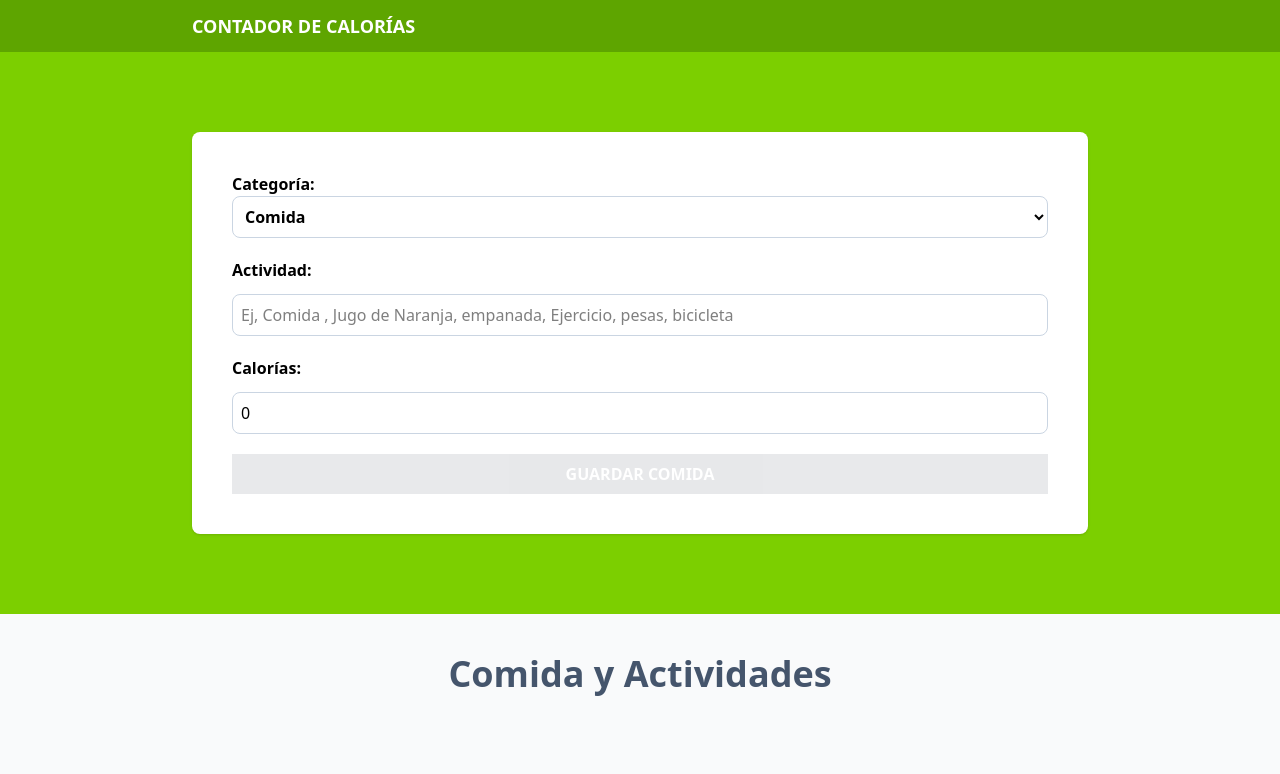
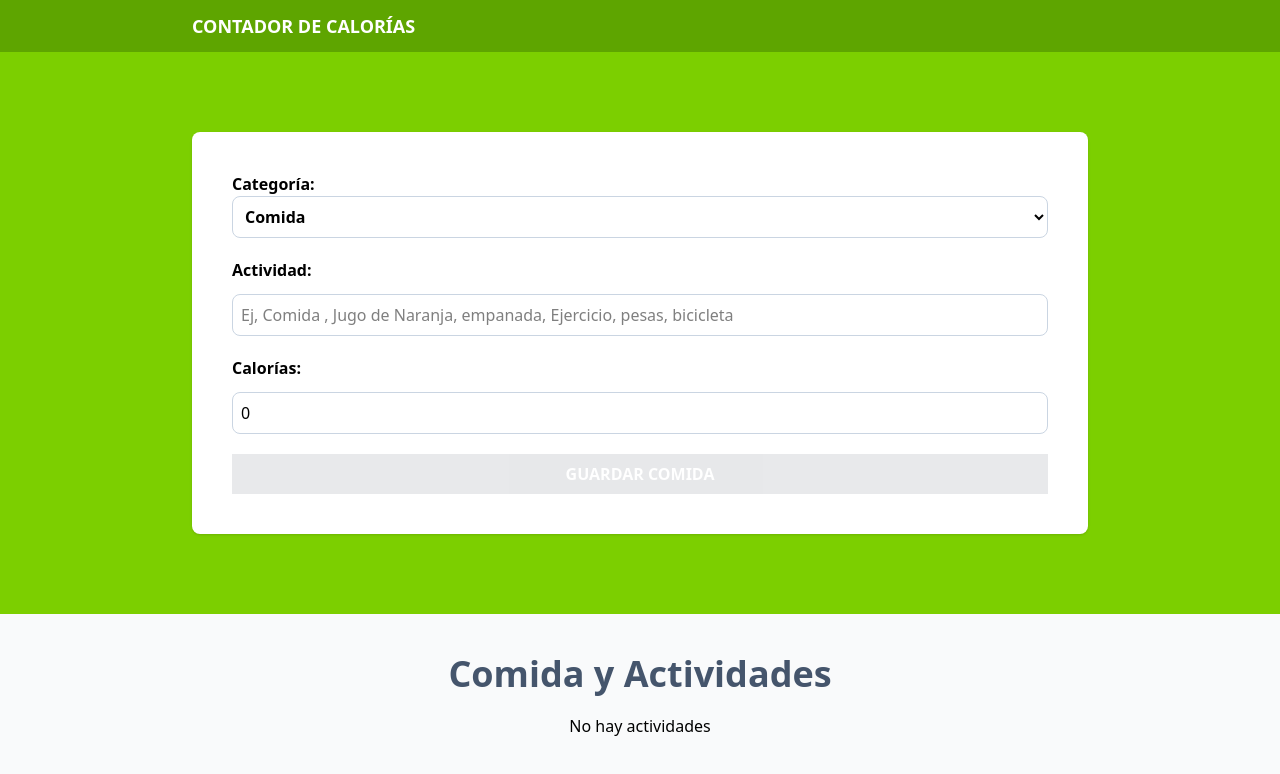
Before and after one commit to Alejandrogv2304/calculadora-calorias, a React (Vite) app: page / in a window 1280 px wide. Shown: the top 774 px of the page. Built offline with nearby package versions, Linux system fonts and the light colour scheme.

Commit message:
Eliminar función
Se implementó la funcionalidad de eliminar elementos del state

```diff
--- a/src/App.tsx
+++ b/src/App.tsx
@@ -17,13 +17,15 @@ function App() {
      <section className=" bg-lime-500 py-20 px-5">
         <div className="max-w-4xl mx-auto">
           <Form
-          dispatch ={dispatch}/>
+          dispatch ={dispatch}
+          state={state}/>
         </div>
      </section>
 
      <section className="mx-auto p-10 max-w-4xl">
        <ActivityList
-       activities={state.activities}/>
+       activities={state.activities}
+       dispatch={dispatch}/>
      </section>
     </>
   )
--- a/src/components/ActivityList.tsx
+++ b/src/components/ActivityList.tsx
@@ -1,20 +1,28 @@
 import { Activity } from "../types"
 import { categories } from "../data/categories"
-import { useMemo } from "react"
-import { PencilSquareIcon} from "@heroicons/react/24/outline"
+import { useMemo, Dispatch} from "react"
+import { PencilSquareIcon, XCircleIcon} from "@heroicons/react/24/outline"
+import { ActivityActions } from "../reducers/activity-reducer"
 
 type ActivityListProps ={
-    activities: Activity[]
+    activities: Activity[],
+    dispatch : Dispatch<ActivityActions>
 }
 
-export default function ActivityList({activities}: ActivityListProps) {
+export default function ActivityList({activities, dispatch}: ActivityListProps) {
     const categoryName = useMemo(()=>
         (category: Activity['category']) => categories.map(cat => cat.id === category ? cat.name : '')
         ,[categories])
+
+    const isEmptyActivities = useMemo ( ()=> activities.length === 0,[activities])
   return (
     <>
     <h2 className='text-4xl font-bold text-slate-600 text-center'>Comida y Actividades</h2>
-    {activities.map(activity =>(
+
+    { isEmptyActivities ?
+    <p className="text-center my-5"> No hay actividades </p> :
+
+    activities.map(activity =>(
        <div key={activity.id} className="px-5 py-10 bg-white mt-5 flex justify-between">
 
            <div className="space-y-2 relative">
@@ -34,9 +42,16 @@ export default function ActivityList({activities}: ActivityListProps) {
             </p>
            </div>
            <div className="flex gap-5 items-center">
-            <button>
+            <button
+             onClick={()=> dispatch({type: "set-activeId", payload: {id:activity.id}})}>
                 <PencilSquareIcon
                 className="h-8 w-8 text-gray-800"
+                />
+            </button>
+            <button
+             onClick={()=> dispatch({type: "delete-activity", payload: {id:activity.id}})}>
+                <XCircleIcon
+                className="h-8 w-8 text-red-500"
                 />
             </button>
            </div>
--- a/src/components/Form.tsx
+++ b/src/components/Form.tsx
@@ -1,11 +1,12 @@
 import { categories } from "../data/categories"
-import { useState, ChangeEvent , FormEvent, Dispatch } from "react"
+import { useState, ChangeEvent , FormEvent, Dispatch, useEffect} from "react"
 import { v4 as uuidv4} from "uuid"
 import  type { Activity } from "../types"
-import { ActivityActions } from "../reducers/activity-reducer"
+import { ActivityActions, ActivityState } from "../reducers/activity-reducer"
 
 type FormProps ={
- dispatch: Dispatch<ActivityActions>
+ dispatch: Dispatch<ActivityActions>,
+ state: ActivityState
 }
 const initialState = {
       id : uuidv4(),
@@ -13,10 +14,17 @@ const initialState = {
       name:'',
       calories:0
 }
-export default function Form({dispatch}: FormProps) {
+export default function Form({dispatch, state}: FormProps) {
 
     const [activity, setActivity]= useState<Activity>(initialState)
 
+    useEffect(() => {
+      if(state.activeId){
+        const selectActivity =state.activities.filter(stateActivity => stateActivity.id === state.activeId)[0]
+        setActivity(selectActivity)
+      }
+    }
+    ,[state.activeId])
 
     const handleChange = (e: ChangeEvent<HTMLSelectElement> | ChangeEvent<HTMLInputElement>) =>{
       const isNumberField = ['category', 'calories'].includes(e.target.id);
--- a/src/reducers/activity-reducer.ts
+++ b/src/reducers/activity-reducer.ts
@@ -2,10 +2,11 @@ import { Activity } from '../types/index';
 
 export type ActivityActions =
  { type : 'save-activity', payload : {  newActivity : Activity} } |
- { type : 'set-activeId', payload : {  id : Activity['id']} }
+ { type : 'set-activeId', payload : {  id : Activity['id']} } |
+ { type : 'delete-activity', payload : {  id : Activity['id']} }
 
 
-type ActivityState ={
+export type ActivityState ={
     activities : Activity [],
     activeId : Activity['id']
 }
@@ -19,10 +20,19 @@ export const activityReducer = (
     state: ActivityState = initialState,
     action: ActivityActions
 ) => {
+
+    let updatedActivitities: Activity[] = []
  if(action.type === 'save-activity'){
+
+    if(state.activeId){
+     updatedActivitities = state.activities.map((activity) => activity.id === state.activeId? action.payload.newActivity : activity)
+    }else{
+     updatedActivitities = [...state.activities, action.payload.newActivity]
+    }
     return {
         ...state,
-        activities: [...state.activities, action.payload.newActivity]
+        activities: updatedActivitities,
+        activeId : ''
 
     }
  }
@@ -34,5 +44,13 @@ export const activityReducer = (
 
     }
  }
+
+ if( action.type === 'delete-activity'){
+    return{
+        ...state,
+        activities : state.activities.filter(activity => activity.id !== action.payload.id)
+    }
+ }
  return state;
+
 }
```
